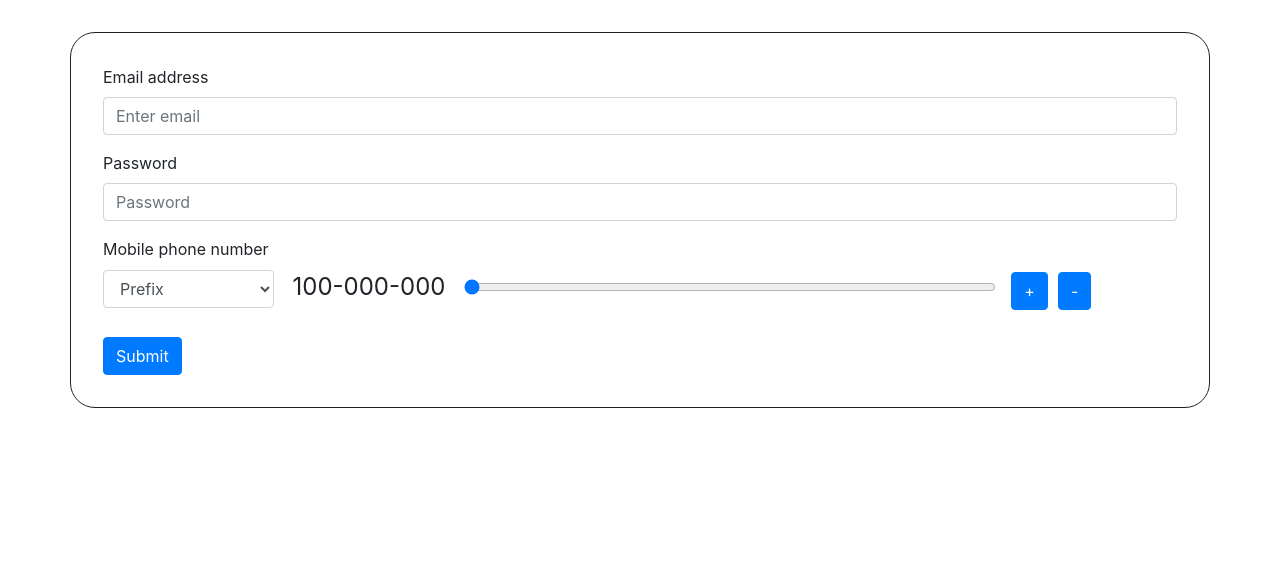
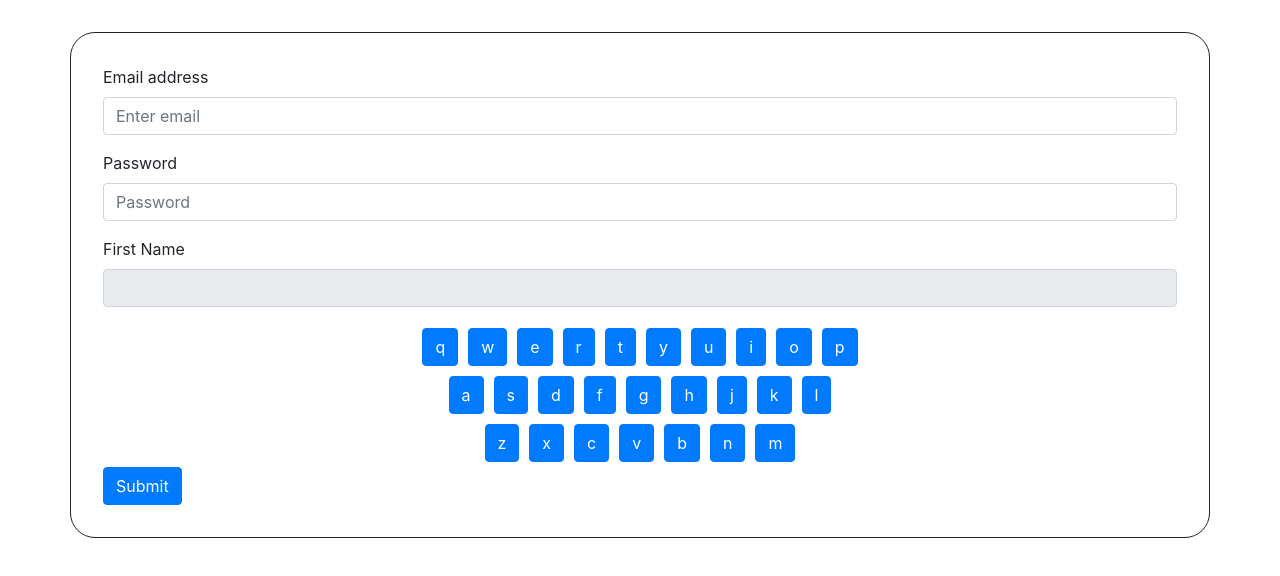
Before and after one commit to ktomkow/HellForms, a React (Create React App) app: page / in a window 1280 px wide. Shown: the top 576 px of the page. Built offline with nearby package versions, Linux system fonts and the light colour scheme.

Commit message:
Second screen ready

```diff
--- a/src/App.js
+++ b/src/App.js
@@ -1,5 +1,6 @@
 import './App.css';
 import Phones from './Phones';
+import NiceTextInput from './NiceTextInput';
 import 'bootstrap/dist/css/bootstrap.min.css';
 import './phones.css';
 import { Container } from 'react-bootstrap';
@@ -10,7 +11,8 @@ function App() {
 
       <div className="row ">
         <div className="col">
-          <Phones />
+          {/* <Phones /> */}
+          <NiceTextInput />
         </div>
       </div>
     </Container>
--- /dev/null
+++ b/src/NiceTextInput.jsx
@@ -0,0 +1,75 @@
+import { Form, Button } from 'react-bootstrap';
+import React, { useState } from 'react';
+import './textInput.css';
+
+const NiceTextInput = () => {
+  const [name, setName] = useState('');
+  const [moving, setMoving] = useState(false);
+
+  const input = (x) => {
+    setName(name + x);
+
+    if(!moving) {
+      move();
+    }
+  };
+
+  const move = () => {
+    setMoving(true);
+    const buttons = document.getElementsByClassName('char-button');
+    for (let i = 0; i < buttons.length; i++) {
+      const duration = Math.random() * 5.0 + 5.0;
+      buttons[i].style.setProperty('animation-name', 'move');
+      buttons[i].style.setProperty('animation-duration', duration + 's');
+    }
+  };
+
+  const getLetters = () => {
+    const letters1 = ['q', 'w', 'e', 'r', 't', 'y', 'u', 'i', 'o', 'p'];
+    const letters2 = ['a', 's', 'd', 'f', 'g', 'h', 'j', 'k', 'l'];
+    const letters3 = ['z', 'x', 'c', 'v', 'b', 'n', 'm'];
+
+    return [letters1, letters2, letters3];
+  };
+
+  return (
+    <div>
+      <Form>
+        <Form.Group controlId='formGroupEmail'>
+          <Form.Label>Email address</Form.Label>
+          <Form.Control type='email' placeholder='Enter email' />
+        </Form.Group>
+        <Form.Group controlId='formGroupPassword'>
+          <Form.Label>Password</Form.Label>
+          <Form.Control type='password' placeholder='Password' />
+        </Form.Group>
+        <Form.Group controlId='formGroupPassword'>
+          <Form.Label>First Name</Form.Label>
+          <Form.Control type='text' disabled value={name} />
+        </Form.Group>
+        {getLetters().map((arr, i) => {
+          return (
+            <Form.Row className='buttons' key={i}>
+              {arr.map((x) => {
+                return (
+                  <Button
+                    key={x}
+                    onClick={() => input(x)}
+                    className='char-button'
+                  >
+                    {x}
+                  </Button>
+                );
+              })}
+            </Form.Row>
+          );
+        })}
+        <Button variant='primary' type='submit'>
+          Submit
+        </Button>
+      </Form>
+    </div>
+  );
+};
+
+export default NiceTextInput;
--- /dev/null
+++ b/src/textInput.css
@@ -0,0 +1,43 @@
+.char-button {
+  margin: 5px;
+  /* animation-name: move; */
+  animation-duration: 0s;
+  animation-iteration-count: infinite;
+  animation-timing-function: linear;
+}
+
+.buttons {
+  display: flex;
+  justify-content: center;
+}
+
+@keyframes shake {
+  0% {
+    transform: rotate(0deg);
+  }
+  25% {
+    transform: rotate(20deg);
+  }
+  75% {
+    transform: rotate(-20deg);
+  }
+  100% {
+    transform: rotate(0deg);
+  }
+}
+
+@keyframes move {
+  0% {
+    transform: translate(0px, 0px) rotate(0deg);
+
+  }
+  25% {
+    transform: translate(150px, -250px) rotate(20deg);
+  }
+  75% {
+    transform: translate(-250px, -100px) rotate(-20deg);
+  }
+  100% {
+    transform: translate(0px, 0px) rotate(0deg);
+  }
+}
```
Also changed, not shown: 1 other file (tests, documents, lock files or other folders).
